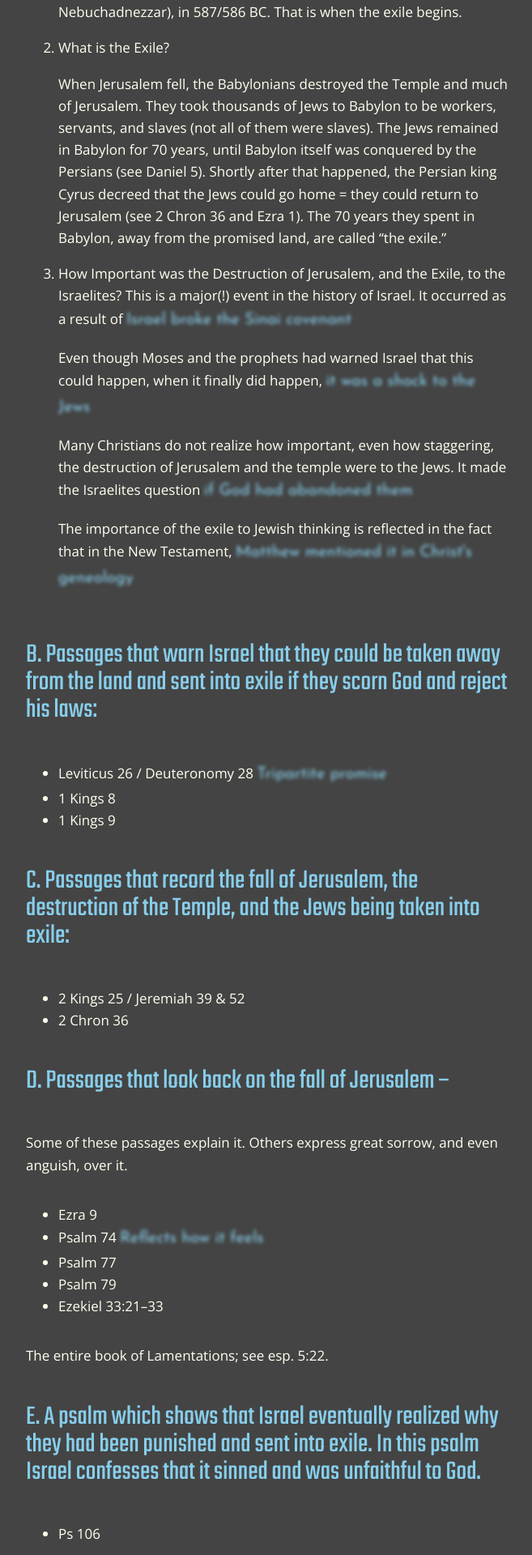
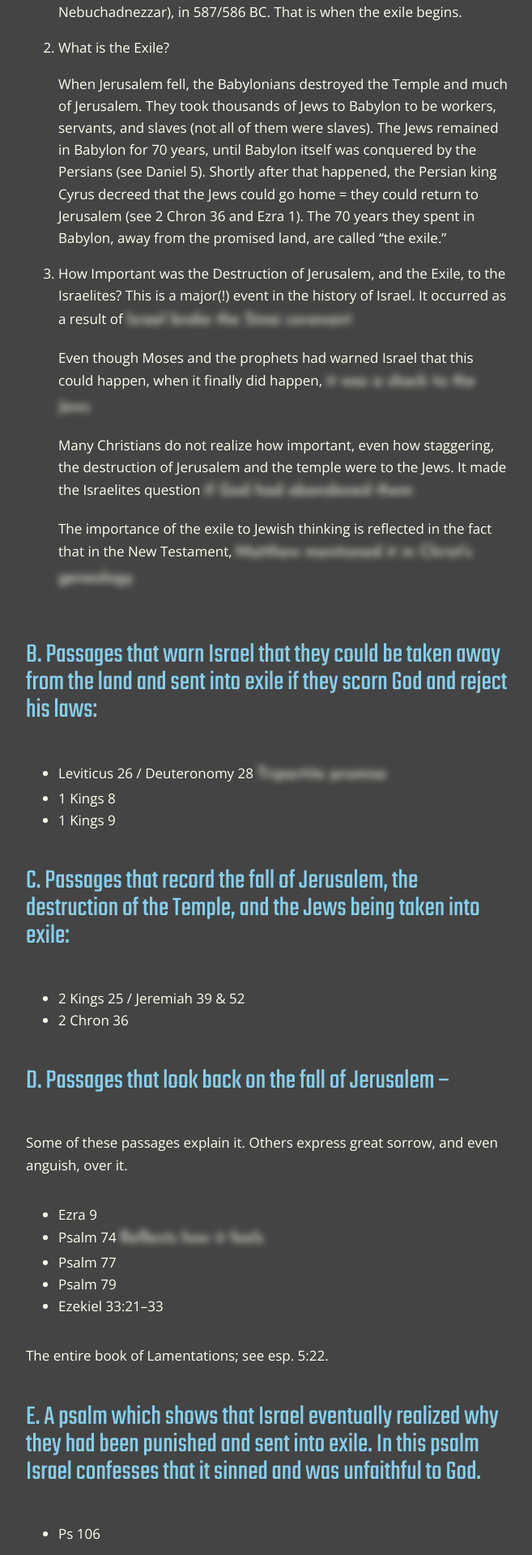
Before and after one commit to GospelTrust/kairos-bs-103, a Jekyll site: the page built from docs/content/_week-03/session-12.md, in a window 1280 px wide. Shown: the part 1450-3370 px from the top of the page at 81% size, without its empty margins (308-965 px from the left). Built offline with Jekyll 4.4.1, drawn with Linux system fonts in a browser that asks for light colours.

Commit message:
style: More blurriness

```diff
--- a/docs/assets/css/md.css
+++ b/docs/assets/css/md.css
@@ -27,11 +27,11 @@ tr:nth-child(odd) {
 }
 
 samp {
-  filter: blur(2px);
-  color: var(--secondaryColor);
+  filter: blur(4px);
   font-family: var(--specialFont);
   font-size: 20px;
 }
 samp.on {
   filter: none;
+  color: var(--secondaryColor);
 }
```
